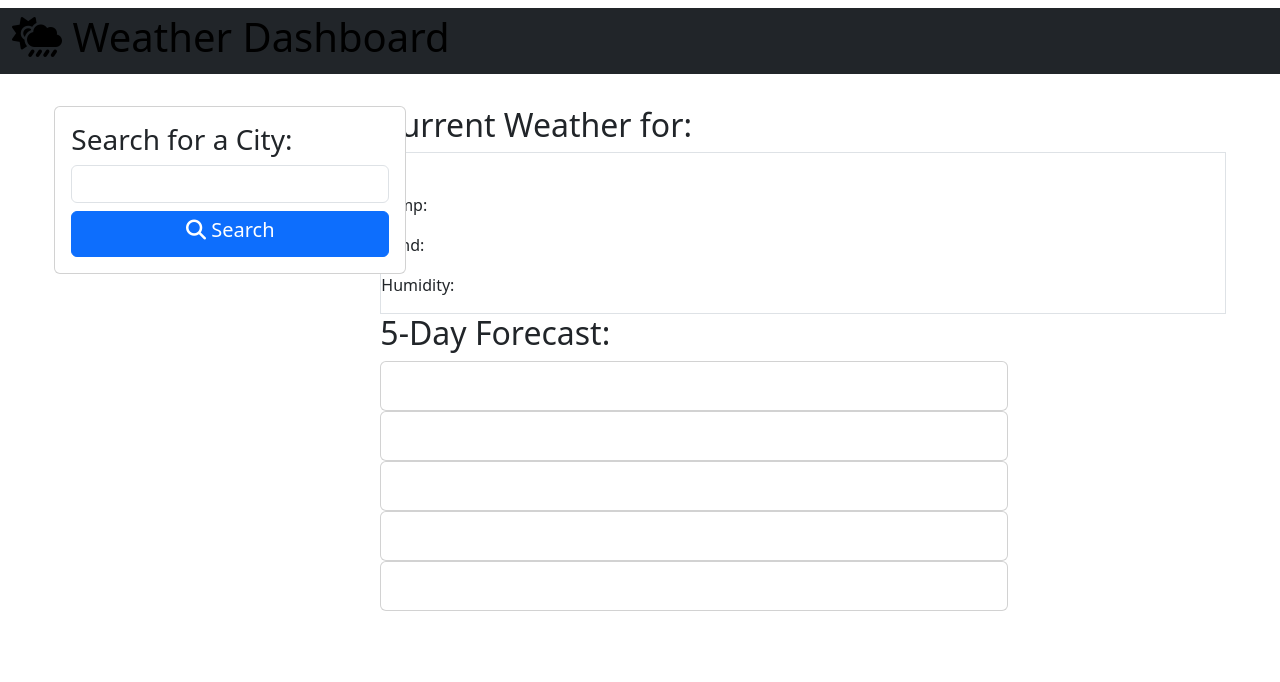
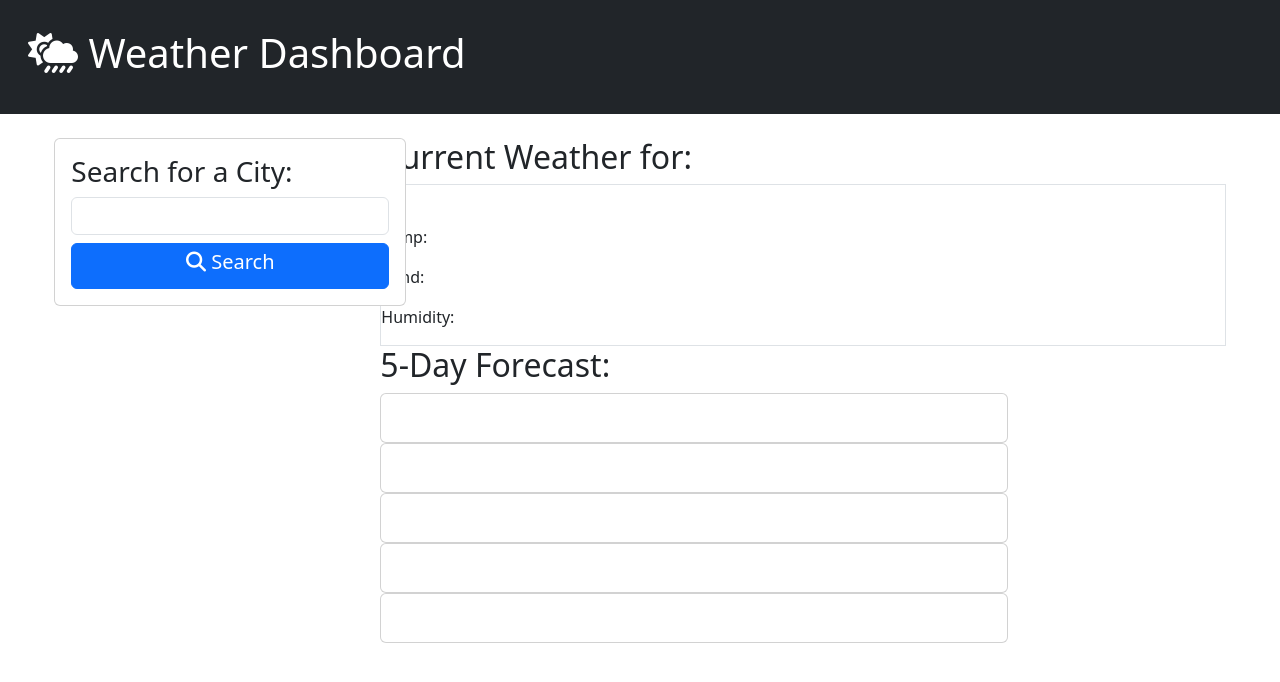
Before and after one commit to Gdebortoli/earth-wind-fire.w.api, a plain HTML site: page index.html in a window 1280 px wide. Drawn offline with nearby package versions, Linux system fonts and the light colour scheme.

Commit message:
fixed title

```diff
--- a/index.html
+++ b/index.html
@@ -29,10 +29,10 @@
 
                 <!-- Nav Header -->
                 <header>
-                    <nav class="navbar bg-tertiary">
-                        <div class="container-fluid text-bg-dark">
+                    <nav class="navbar bg-dark">
+                        <div class="container-fluid">
                             <span class="navbar-brand mb-0 h1">
-                                <h1 class="align-middle"><i class="fa-solid
+                                <h1 class="text-bg-dark p-3"><i class="fa-solid
                                         fa-cloud-sun-rain"></i> Weather
                                     Dashboard</h1>
                             </span>
```
